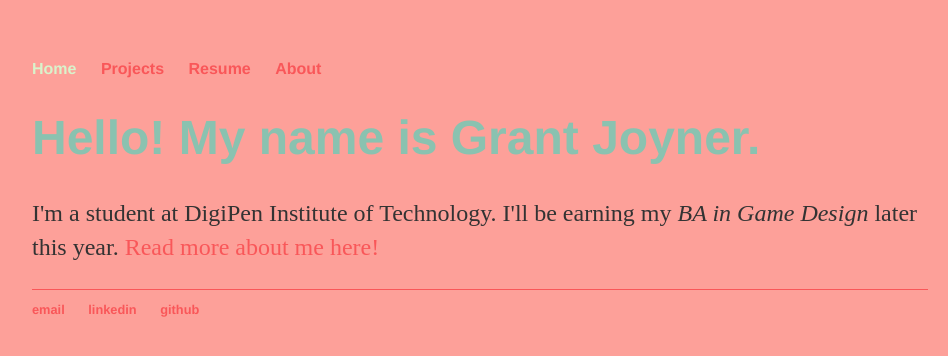
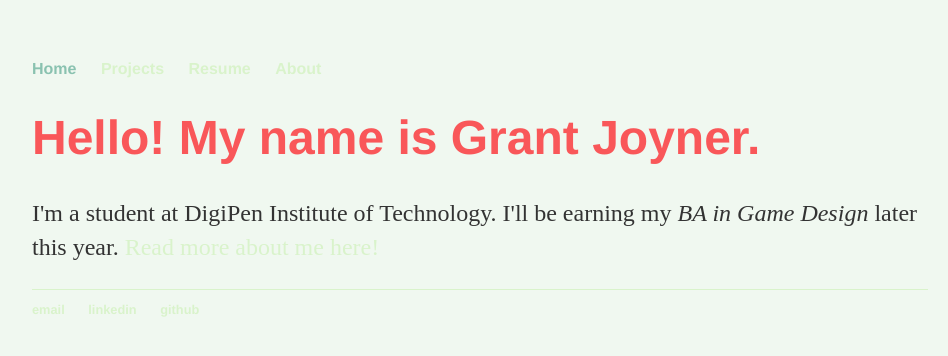
Before and after one commit to digigrant/digigrant.github.io, a Jekyll site: the page built from index.html, in a window 1280 px wide. Shown: the top 356 px of the page, without its empty margins (160-1108 px from the left). Built offline with Jekyll 4.4.1, drawn with Linux system fonts in a browser that asks for light colours.

Commit message:
Update main.scss

```diff
--- a/_sass/main.scss
+++ b/_sass/main.scss
@@ -4,7 +4,7 @@ $font-family: 'Helvetica', 'Arial', 'Sans-Serif';
 
 body
 {
-    background-color: $color5;
+    background-color: $color1;
     margin: 60px auto;
     width: 70%;
 }
@@ -26,7 +26,7 @@ nav ul, footer ul
 a
 {
     text-decoration: none;
-    color: $color4;
+    color: $color3;
 
     &:hover
     {
@@ -38,7 +38,7 @@ h1
 {
     font-size: 3em;
     font-family: $font-family;
-    color: $color2;
+    color: $color4;
 }
 
 p
@@ -50,17 +50,18 @@ p
 
 footer
 {
-    border-top: 1px solid $color4;
+    border-top: 1px solid $color3;
     font-size: .8em;
 }
 
 .current
 {
-  color: $color3;
+  color: $color2;
 }
 
 ul.specs
 {
+    color: $color5;
     list-style-type: none;
     margin: 0;
     padding: 0;
```
